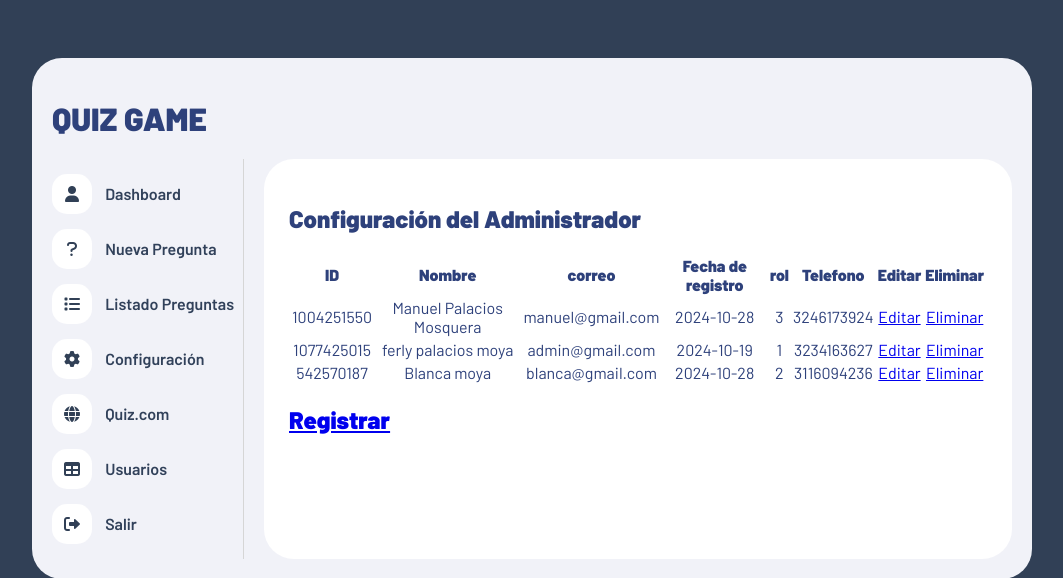
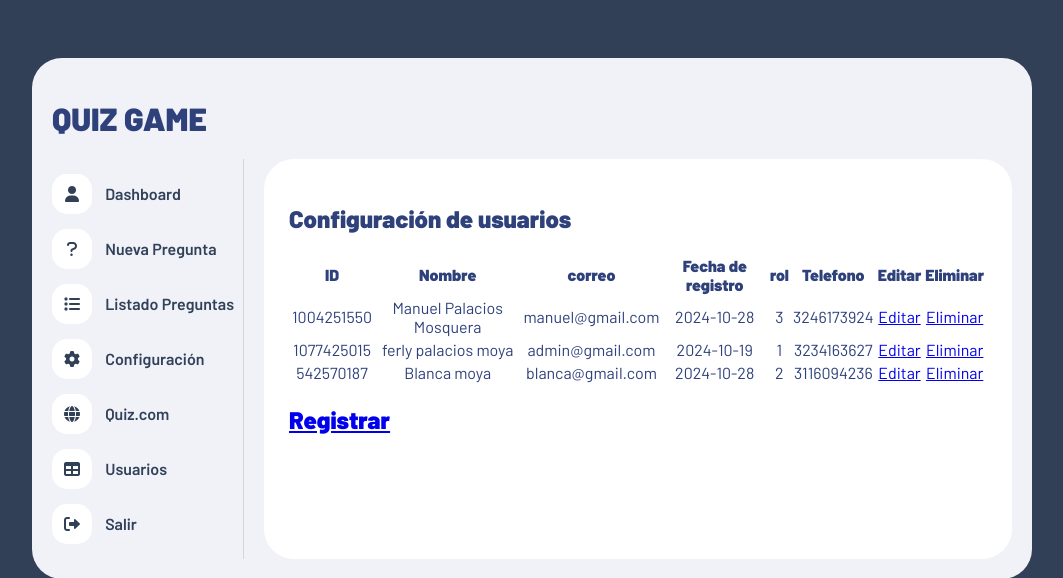
Before and after one commit to Ferpacios23/mate_especiales, a PHP site: page /Usuarios.php in a window 1280 px wide. Shown: the top 578 px of the page, without its empty margins (108-1171 px from the left). Run offline with PHP 8.4, Linux system fonts and the light colour scheme; data comes from the database, SQL or seed files in the repository; some libraries are stand-ins or nearby versions.

Commit message:
modificasion de registro de usuarios

```diff
--- a/Usuarios.php
+++ b/Usuarios.php
@@ -17,7 +17,7 @@
         <div class="contenedor-info">
             <?php include("nav.php"); ?>
             <div class="panel">
-                <h2>Configuración del Administrador</h2>
+                <h2>Configuración de usuarios</h2>
                 <main>
                     <div class="container-fluid px-4">
 
```
